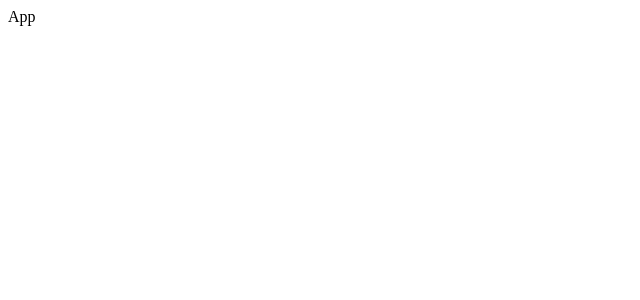
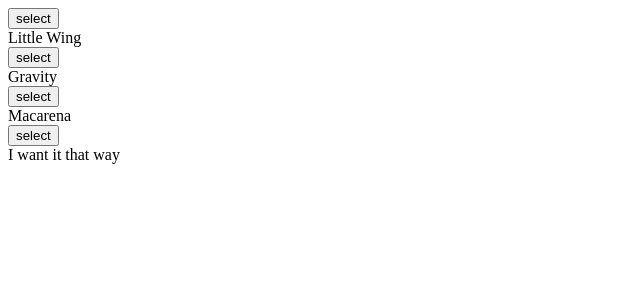
Before and after one commit to svhong/reduxing, a React (Create React App) app: page / in a window 1280 px wide. Shown: the top 300 px of the page, without its empty margins (0-640 px from the left). Built offline with nearby package versions, Linux system fonts and the light colour scheme; the HTML template or start-up script is replaced by a standard one.

Commit message:
connected the state from the reducer to the SongList component

```diff
--- a/src/components/App.js
+++ b/src/components/App.js
@@ -1,8 +1,18 @@
 import React from 'react';
+
 import { selectSong } from '../actions';
+import SongList from './SongList';
 
 const App = () => {
-    return <div>App</div>;
+    return (
+        <div className="ui container grid">
+            <div className="ui row">
+                <div className="column eight wide">
+                    <SongList />
+                </div>
+            </div>
+        </div>
+    )
 }
 
 export default App;
--- /dev/null
+++ b/src/components/SongList.js
@@ -0,0 +1,34 @@
+import React, { Component } from 'react';
+import { connect } from 'react-redux';
+
+class SongList extends Component {
+    //create renderlist function that returns the mapped state that is wrapped in jsx
+    renderList() {
+        return this.props.songs.map((song) => {
+            //returning jsx with mapped song
+            return (
+                <div className="item" key={song.title}>
+                    <div className="right floated content">
+                        <button className="ui button primary">
+                            select
+                        </button>
+                    </div>
+                    <div className="content">               {song.title}
+                    </div>
+                </div>
+            )
+        })
+    }
+
+    render() {
+        //connected component will have the list of songs from mapStateToProps as this.props
+        return <div className="ui divided list">{this.renderList()}</div>
+    }
+}
+//created a function to map the data in store as state
+const mapStateToProps = (state) => {
+    return { songs: state.songs };
+}
+
+// connect the state to the component
+export default connect(mapStateToProps)(SongList);
```
